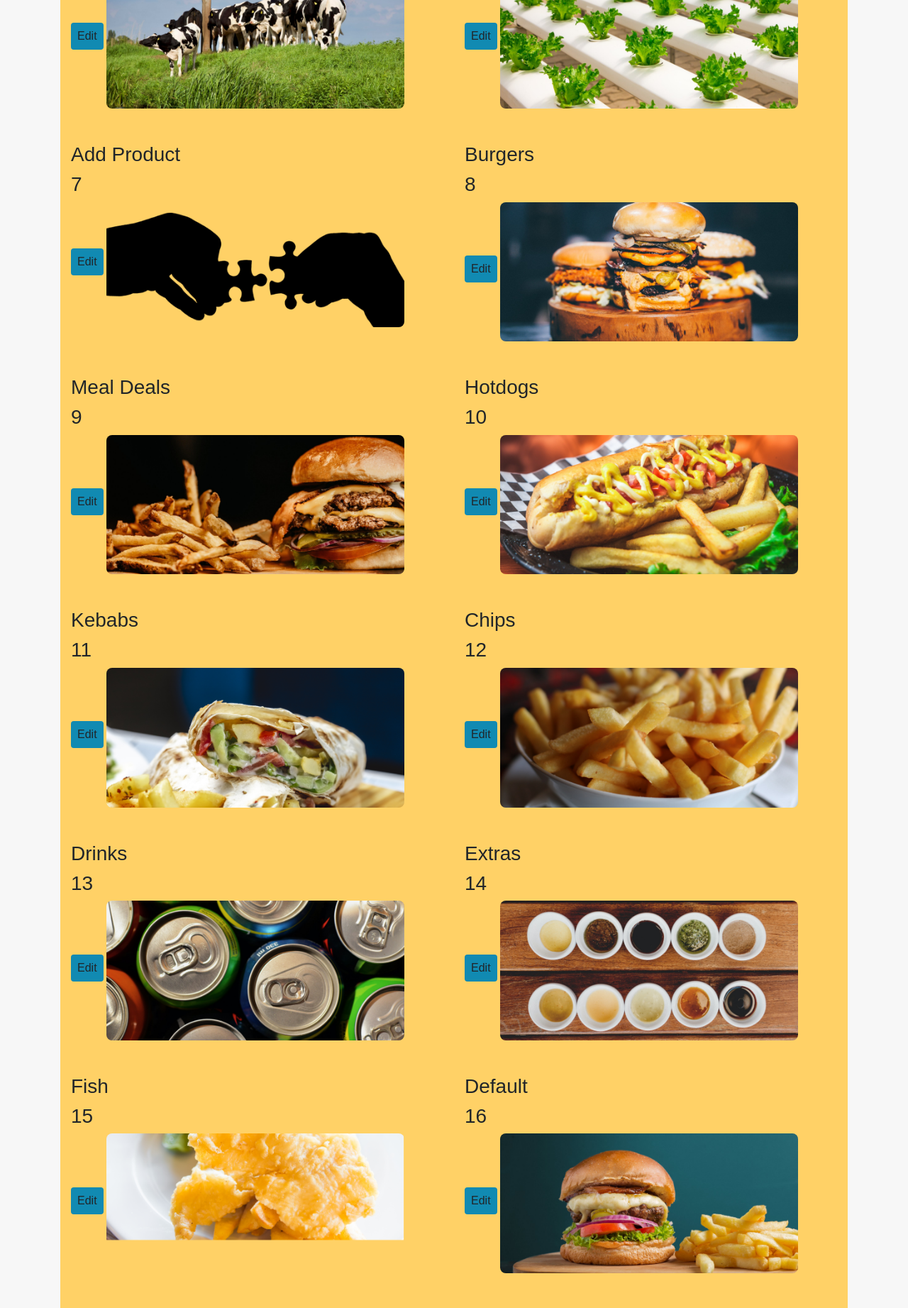
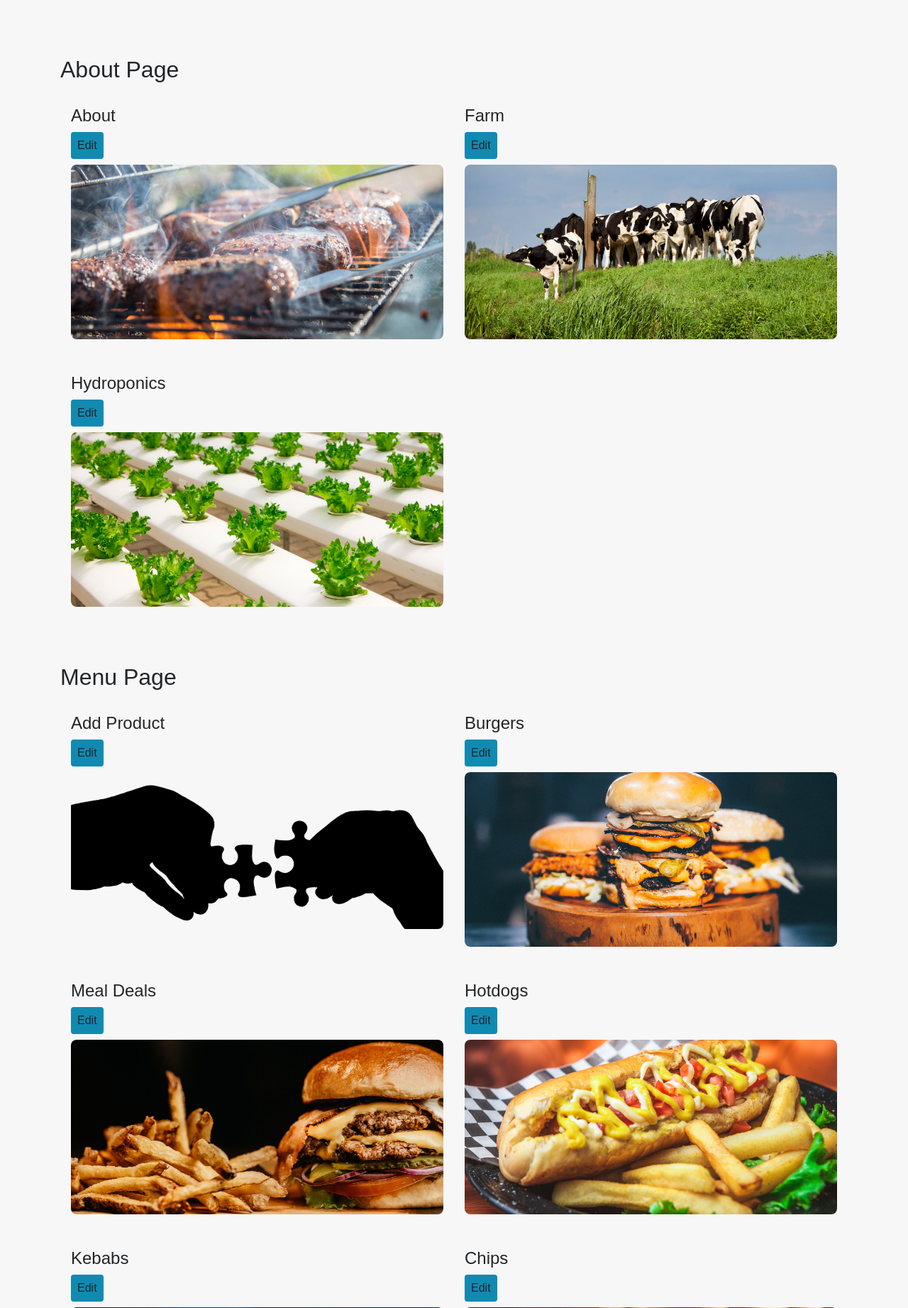
Before and after one commit to wondrousWebWorks/burgersaurus-rex, a Django app: page /images/ in a window 1280 px wide. Shown: the part 1229-3072 px from the top of the page at 71% size. Run offline with Django 3.2, Linux system fonts and the light colour scheme; data comes from the database, SQL or seed files in the repository; some libraries are stand-ins or nearby versions; some web fonts are replaced.

Commit message:
Started arranging images into page sections

```diff
--- a/images/static/images/css/images.css
+++ b/images/static/images/css/images.css
@@ -1,5 +1,5 @@
 #images img {
-    width: 80% !important;
+    width: 100% !important;
     margin: auto !important;
 }
 
--- a/images/templates/images/images.html
+++ b/images/templates/images/images.html
@@ -8,15 +8,37 @@
 {% block content %}
 <article id="images" class="container headerless-container">
     <h1 class="my-5 d-inline-block page-heading">Image Management</h1>
+    <h2>Home Page</h2>
     <div class="row list-item py-4 mb-2 mx-auto">
-    {% for image in images %}
+    {% for image in home %}
+        <div class="col-12 col-md-6 mb-5" {% if forloop.counter|divisibleby:2 %}data-aos="fade-left"{% else %}data-aos="fade-right"{% endif %} data-aos-duration="1000" data-aos-easing="ease-in-out">
+            <h4 class="d-block">{{ image.image_friendly_name }}</h4>
+            <a href="{% url 'edit-image' image.id %}" class="btn colour-4-bg px-2 mb-2">Edit</a>
+            <img src="{{ image.image.url }}" alt="{{ image.image_friendly_name }}" style="width:100%; margin: 0 auto; border-radius: .5rem;">
+        </div>
+    {% endfor %}
+    </div>
+
+    <h2>About Page</h2>
+    <div class="row list-item py-4 mb-2 mx-auto">
+        {% for image in about %}
             <div class="col-12 col-md-6 mb-5" {% if forloop.counter|divisibleby:2 %}data-aos="fade-left"{% else %}data-aos="fade-right"{% endif %} data-aos-duration="1000" data-aos-easing="ease-in-out">
-                <h3 class="d-block">{{ image.image_friendly_name }}</h3>
-                <h3>{{ image.id }}</h3>
+                <h4 class="d-block">{{ image.image_friendly_name }}</h4>
                 <a href="{% url 'edit-image' image.id %}" class="btn colour-4-bg px-2 mb-2">Edit</a>
                 <img src="{{ image.image.url }}" alt="{{ image.image_friendly_name }}" style="width:100%; margin: 0 auto; border-radius: .5rem;">
             </div>
-    {% endfor %}
+        {% endfor %}
+    </div>
+
+    <h2>Menu Page</h2>
+    <div class="row list-item py-4 mb-2 mx-auto">
+        {% for image in menu %}
+            <div class="col-12 col-md-6 mb-5" {% if forloop.counter|divisibleby:2 %}data-aos="fade-left"{% else %}data-aos="fade-right"{% endif %} data-aos-duration="1000" data-aos-easing="ease-in-out">
+                <h4 class="d-block">{{ image.image_friendly_name }}</h4>
+                <a href="{% url 'edit-image' image.id %}" class="btn colour-4-bg px-2 mb-2">Edit</a>
+                <img src="{{ image.image.url }}" alt="{{ image.image_friendly_name }}" style="width:100%; margin: 0 auto; border-radius: .5rem;">
+            </div>
+        {% endfor %}
     </div>
 </article>
 {% endblock %}
--- a/images/views.py
+++ b/images/views.py
@@ -9,9 +9,16 @@ def images(request):
     """Renders all image entries in the Image model"""
     images = Image.objects.all()
 
+    home = images.filter(page__name__in=['home'])
+    about = images.filter(page__name__in=['about'])
+    menu = images.filter(page__name__in=['menu'])
+
     template = 'images/images.html'
     context = {
         'images': images,
+        'about': about,
+        'home': home,
+        'menu': menu
     }
 
     return render(request, template, context)
```
